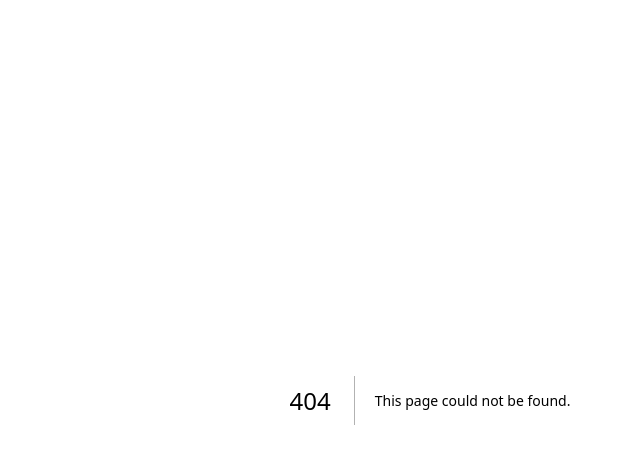
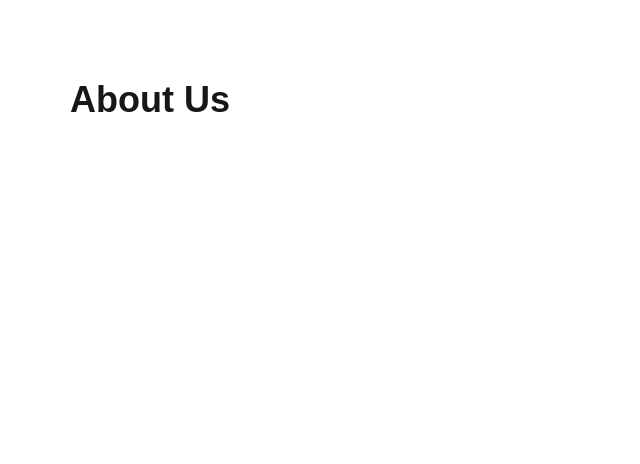
Before and after one commit to wolterbwambale/codrix_web, a Next.js app: page /about in a window 1280 px wide. Before the commit this address had no page. Shown: the top 464 px of the page, without its empty margins (210-850 px from the left). Built offline with nearby package versions, Linux system fonts and the light colour scheme.

Commit message:
feat: add About Us page

```diff
--- /dev/null
+++ b/app/about/page.tsx
@@ -0,0 +1,7 @@
+export default function AboutPage() {
+  return (
+    <div className="max-w-3xl mx-auto py-20 px-6">
+      <h1 className="text-4xl font-bold mb-6">About Us</h1>
+    </div>
+  );
+}
```
